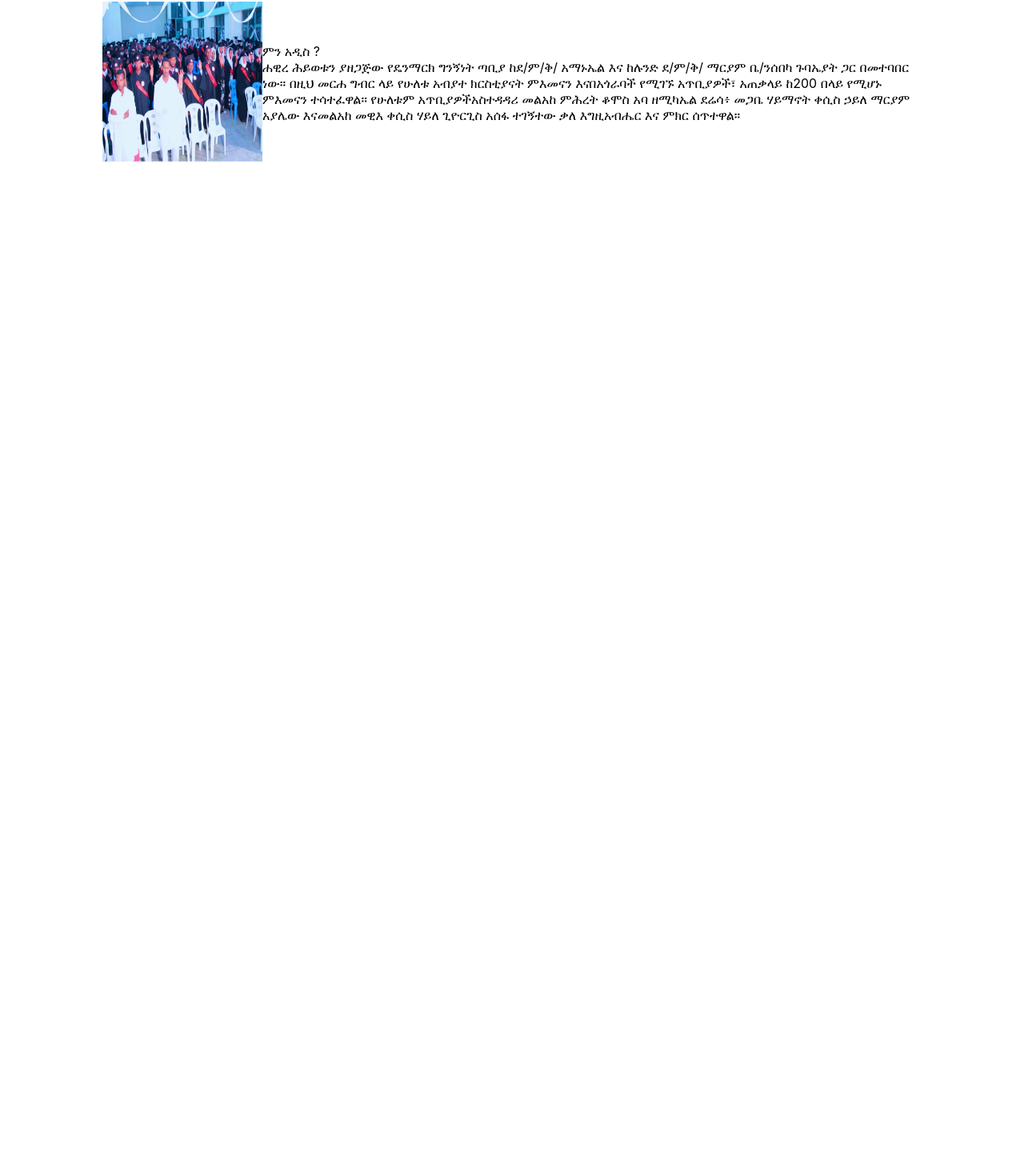
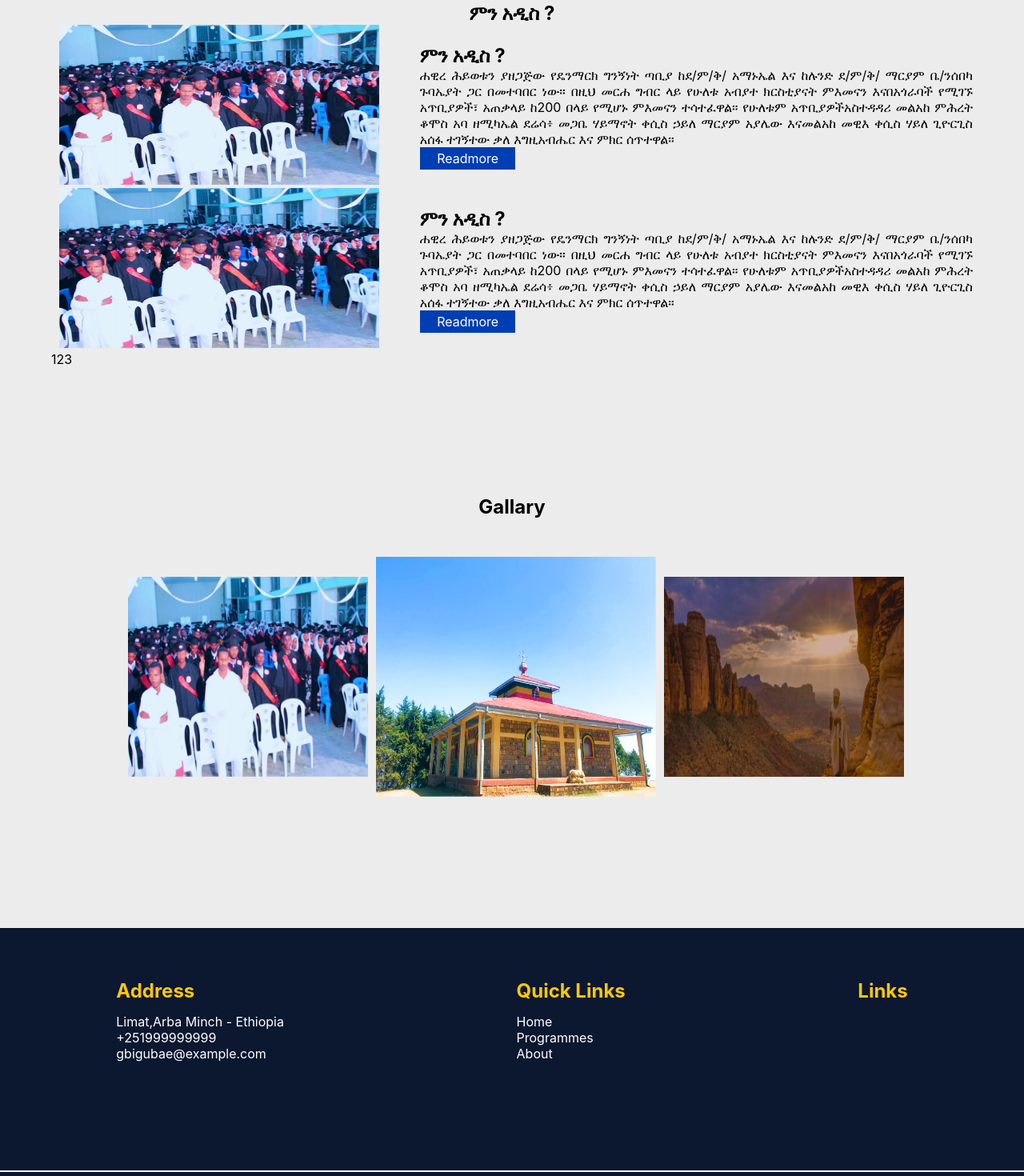
Before and after one commit to Birhane-G/gbigubae, a React (Create React App) app: page / in a window 1280 px wide. Shown: the part 808-2278 px from the top of the page at 80% size. Before the commit the page ends 1014 px from the top, so only its background shows below. Built offline with nearby package versions, Linux system fonts and the light colour scheme.

Commit message:
Homepage section completed

```diff
--- a/src/App.css
+++ b/src/App.css
@@ -1,38 +1,3 @@
-.App {
-  text-align: center;
+body{
+  background-color: rgb(236, 236, 236);
 }
-
-.App-logo {
-  height: 40vmin;
-  pointer-events: none;
-}
-
-@media (prefers-reduced-motion: no-preference) {
-  .App-logo {
-    animation: App-logo-spin infinite 20s linear;
-  }
-}
-
-.App-header {
-  background-color: #282c34;
-  min-height: 100vh;
-  display: flex;
-  flex-direction: column;
-  align-items: center;
-  justify-content: center;
-  font-size: calc(10px + 2vmin);
-  color: white;
-}
-
-.App-link {
-  color: #61dafb;
-}
-
-@keyframes App-logo-spin {
-  from {
-    transform: rotate(0deg);
-  }
-  to {
-    transform: rotate(360deg);
-  }
-}
--- a/src/assets/css/style.css
+++ b/src/assets/css/style.css
@@ -1,3 +1,8 @@
+*{
+  margin: 0;
+  padding: 0;
+  overflow-x: hidden;
+}
 .Navigation-bar {
   width: 100%;
   height: 65px;
@@ -38,17 +43,16 @@
 .links ul li:hover {
   color: brown;
 }
-li:last-child {
+.links ul li:last-child {
   background-color: rgb(0, 0, 0);
   color: aliceblue;
   padding: 8px 12px;
 }
-li:last-child:hover {
+.links ul li:last-child:hover {
   color: black !important;
   background: none !important;
   border: 2px solid black;
 }
-
 .background-image {
   width: 100%;
   height: 650px;
--- a/src/assets/css/theme.css
+++ b/src/assets/css/theme.css
@@ -1,3 +1,45 @@
-:root{
-
-}
+:root {
+    --dl-color-gray-500: #595959;
+    --dl-color-gray-700: #999999;
+    --dl-color-gray-900: #D9D9D9;
+    --dl-size-size-large: 144px;
+    --dl-size-size-small: 48px;
+    --dl-color-danger-300: #A22020;
+    --dl-color-danger-500: #BF2626;
+    --dl-color-danger-700: #E14747;
+    --dl-color-gray-black: #000000;
+    --dl-color-gray-white: #FFFFFF;
+    --dl-size-size-medium: 96px;
+    --dl-size-size-xlarge: 192px;
+    --dl-size-size-xsmall: 16px;
+    --dl-space-space-unit: 16px;
+    --dl-color-primary-100: #003EB3;
+    --dl-color-primary-300: #0074F0;
+    --dl-color-primary-500: #14A9FF;
+    --dl-color-primary-700: #85DCFF;
+    --dl-color-success-300: #199033;
+    --dl-color-success-500: #32A94C;
+    --dl-color-success-700: #4CC366;
+    --dl-size-size-xxlarge: 288px;
+    --dl-size-size-maxwidth: 1400px;
+    --dl-radius-radius-round: 50%;
+    --dl-space-space-halfunit: 8px;
+    --dl-space-space-sixunits: 96px;
+    --dl-space-space-twounits: 32px;
+    --dl-radius-radius-radius2: 2px;
+    --dl-radius-radius-radius4: 4px;
+    --dl-radius-radius-radius8: 8px;
+    --dl-space-space-fiveunits: 80px;
+    --dl-space-space-fourunits: 64px;
+    --dl-space-space-threeunits: 48px;
+    --dl-space-space-oneandhalfunits: 24px;
+  }
+  .button {
+    color: var(--dl-color-gray-black);
+    display: inline-block;
+    padding: 0.5rem 1rem;
+    border-color: var(--dl-color-gray-black);
+    border-width: 1px;
+    border-radius: 4px;
+    background-color: var(--dl-color-gray-white);
+  }
--- a/src/views/Blog/BlogSection.jsx
+++ b/src/views/Blog/BlogSection.jsx
@@ -1,21 +1,64 @@
 import React from "react";
-import Graduation from "../../assets/image/Graduation.png"
-import "./blog.css"
+import Graduation from "../../assets/image/Graduation.png";
+import "./blog.css";
 export const BlogSection = () => {
   return (
+    <div className="blog">
+      <div className="section_title">
+        <h1>ምን አዲስ ?</h1>
+      </div>
       <div className="blogSection_container">
         <div className="Card_container">
+          <div className="card">
             <div className="Image">
               <img src={Graduation} alt="" />
             </div>
             <div className="Text_container">
-          <div className="Tiltle">ምን አዲስ ?</div>
+              <div className="Tiltle">
+                <h1>ምን አዲስ ?</h1>
+              </div>
               <div className="discription">
-            ሐዊረ ሕይወቱን ያዘጋጅው የዴንማርክ ግንኝነት ጣቢያ ከደ/ም/ቅ/ አማኑኤል እና ከሉንድ ደ/ም/ቅ/ ማርያም
-            ቤ/ንሰበካ ጉባኤያት ጋር በመተባበር ነው። በዚህ መርሐ ግብር ላይ የሁለቱ አብያተ ክርስቲያናት ምእመናን
-            እናበአጎራባች የሚገኙ አጥቢያዎች፣ አጠቃላይ ከ200 በላይ የሚሆኑ ምእመናን ተሳተፈዋል። የሁለቱም
-            አጥቢያዎችአስተዳዳሪ መልአከ ምሕረት ቆሞስ አባ ዘሚካኤል ደሬሳ፥ መጋቤ ሃይማኖት ቀሲስ ኃይለ ማርያም አያሌው
-            እናመልአከ መዊእ ቀሲስ ሃይለ ጊዮርጊስ አሰፋ ተገኝተው ቃለ እግዚአብሔር እና ምክር ሰጥተዋል።
+                <p>
+                  ሐዊረ ሕይወቱን ያዘጋጅው የዴንማርክ ግንኝነት ጣቢያ ከደ/ም/ቅ/ አማኑኤል እና ከሉንድ ደ/ም/ቅ/
+                  ማርያም ቤ/ንሰበካ ጉባኤያት ጋር በመተባበር ነው። በዚህ መርሐ ግብር ላይ የሁለቱ አብያተ
+                  ክርስቲያናት ምእመናን እናበአጎራባች የሚገኙ አጥቢያዎች፣ አጠቃላይ ከ200 በላይ የሚሆኑ ምእመናን
+                  ተሳተፈዋል። የሁለቱም አጥቢያዎችአስተዳዳሪ መልአከ ምሕረት ቆሞስ አባ ዘሚካኤል ደሬሳ፥ መጋቤ
+                  ሃይማኖት ቀሲስ ኃይለ ማርያም አያሌው እናመልአከ መዊእ ቀሲስ ሃይለ ጊዮርጊስ አሰፋ ተገኝተው ቃለ
+                  እግዚአብሔር እና ምክር ሰጥተዋል።
+                </p>
+                <div className="readmore">
+                  <a href="/">Readmore</a>
+                </div>
+              </div>
+            </div>
+          </div>
+          <div className="card">
+            <div className="Image">
+              <img src={Graduation} alt="" />
+            </div>
+            <div className="Text_container">
+              <div className="Tiltle">
+                <h1>ምን አዲስ ?</h1>
+              </div>
+              <div className="discription">
+                <p>
+                  ሐዊረ ሕይወቱን ያዘጋጅው የዴንማርክ ግንኝነት ጣቢያ ከደ/ም/ቅ/ አማኑኤል እና ከሉንድ ደ/ም/ቅ/
+                  ማርያም ቤ/ንሰበካ ጉባኤያት ጋር በመተባበር ነው። በዚህ መርሐ ግብር ላይ የሁለቱ አብያተ
+                  ክርስቲያናት ምእመናን እናበአጎራባች የሚገኙ አጥቢያዎች፣ አጠቃላይ ከ200 በላይ የሚሆኑ ምእመናን
+                  ተሳተፈዋል። የሁለቱም አጥቢያዎችአስተዳዳሪ መልአከ ምሕረት ቆሞስ አባ ዘሚካኤል ደሬሳ፥ መጋቤ
+                  ሃይማኖት ቀሲስ ኃይለ ማርያም አያሌው እናመልአከ መዊእ ቀሲስ ሃይለ ጊዮርጊስ አሰፋ ተገኝተው ቃለ
+                  እግዚአብሔር እና ምክር ሰጥተዋል።
+                </p>
+                <div className="readmore">
+                  <a href="/">Readmore</a>
+                </div>
+              </div>
+            </div>
+          </div>
+          <div className="pagination">
+            <div>
+              <span>123</span>
+            </div>
           </div>
         </div>
       </div>
--- a/src/views/Blog/blog.css
+++ b/src/views/Blog/blog.css
@@ -1,19 +1,54 @@
-.blogSection_container{
-    display: flex;
-    justify-content: center;
-    width: 100%;
-    margin-top: 10em;
+@import "../../assets/css/theme.css";
+.blog {
+  margin-top: 10em;
 }
-.Card_container{
-    display: flex;
-    justify-content: space-between;
-    align-items: center;
-    width: 80%;
+.section_title {
+  display: flex;
+  justify-content: center;
 }
-.Image{
-    width: 60%;
+.blogSection_container {
+  margin-top: 3em;
+  display: flex;
+  margin: 0 auto;
+  width: 90%;
 }
-.Image img{
-    width: 200px;
+.card {
+  display: flex;
+  justify-content: space-between;
+  align-items: center;
+  width: 100%;
+}
+.card .Image:hover {
+  overflow: hidden;
+  scale: 1.05;
+  transition: 0.7s;
+}
+.card .Image img{
+    width: 400px;
     height: 200px;
 }
+.card .Text_container {
+  width: 60%;
+}
+.card .Text_container .discription p {
+  text-align: justify;
+}
+.readmore {
+  width: 15%;
+  background-color: var(--dl-color-primary-100);
+  padding: 4px 8px;
+  cursor: pointer;
+  display: flex;
+  justify-content: center;
+}
+.readmore a {
+  color: var(--dl-color-gray-white);
+  text-decoration: none;
+}
+.readmore:hover {
+  background: none;
+  border: 1px solid var(--dl-color-primary-100);
+}
+.readmore:hover  a{
+    color :var(--dl-color-primary-100);
+  }
--- /dev/null
+++ b/src/views/Gallary/Gallary.jsx
@@ -0,0 +1,28 @@
+import React from "react";
+import Graduation from "../../assets/image/Graduation.png";
+import church from "../../assets/image/church.png";
+import image from "../../assets/image/image.png";
+import "./gallary.css";
+export const Gallary = () => {
+  return (
+    <div className="gallary_container">
+      <div className="section_title">
+        <h1>Gallary</h1>
+      </div>
+      <div className="gallary">
+        <div className="img">
+          <img src={Graduation} alt="" />
+        </div>
+        <div className="img center">
+          <img src={church} alt="" />
+        </div>
+        <div className="img">
+          <img src={image} alt="" />
+        </div>
+      </div>
+      <div className="">
+        <span></span>
+      </div>
+    </div>
+  );
+};
--- /dev/null
+++ b/src/views/Gallary/gallary.css
@@ -0,0 +1,18 @@
+.gallary_container{
+    margin-top: 10em;
+}
+.gallary{
+    margin-top: 3em;
+    display: flex;
+    justify-content: center;
+    align-items: center;
+}
+img{
+    width: 300px;
+    height: 250px;
+    padding-left: 10px;
+}
+.center img{
+    width: 350px;
+    height: 300px;
+}
--- a/src/views/Home.jsx
+++ b/src/views/Home.jsx
@@ -1,6 +1,8 @@
 import React from "react";
 import { Header } from "./inc/Header";
 import { BlogSection } from "./Blog/BlogSection";
+import { Gallary } from "./Gallary/Gallary";
+import { Footer } from "./footer/Footer";
 export const Home = () => {
   return (
     <section>
@@ -13,6 +15,8 @@ export const Home = () => {
         </div>
       </div>
       <BlogSection />
+      <Gallary />
+      <Footer />
     </section>
   );
 };
--- /dev/null
+++ b/src/views/footer/Footer.jsx
@@ -0,0 +1,38 @@
+import React from "react";
+import "./footer.css";
+
+export const Footer = () => {
+  return (
+    <div className="footer">
+      <div className="footer_container">
+        <div className="fotter_card">
+          <div className="address">
+            <h1>Address</h1>
+            <p>Limat,Arba Minch - Ethiopia</p>
+            <p>+251999999999</p>
+            <p>gbigubae@example.com</p>
+          </div>
+        </div>
+        <div className="fotter_card">
+          <div className="quickLink">
+            <h1>Quick Links</h1>
+            <ul>
+              <li>Home</li>
+              <li>Programmes</li>
+              <li>About</li>
+            </ul>
+          </div>
+        </div>
+        <div className="fotter_card">
+          <div className="fotterlinks">
+            <h1>Links</h1>
+          </div>
+        </div>
+      </div>
+      <div className="hrline"></div>
+      <div className="footer_bottom">
+        <span>© GIBIGUBAE. All Rights Reserved.</span>
+      </div>
+    </div>
+  );
+};
--- /dev/null
+++ b/src/views/footer/footer.css
@@ -0,0 +1,35 @@
+.footer {
+  width: 100%;
+  height: 350px;
+  background-color: #0c1730;
+  margin-top: 10em;
+}
+.footer_container {
+  display: flex;
+  justify-content: space-around;
+  margin-top: 4em;
+  margin-bottom: 8.5em;
+}
+.fotter_card h1 {
+  margin-bottom: 0.6em;
+  color: #ffc903;
+}
+.address p {
+  color: #ffffff;
+}
+.quickLink li {
+  color: #ffffff;
+}
+.hrline {
+  width: 100%;
+  height: 2px;
+  background: #ffffff;
+}
+.footer_bottom{
+  display: flex;
+  justify-content: center;
+  margin-top: 15px;
+}
+.footer_bottom span{
+  color: #ffffff;
+}
```
Also changed, not shown: src/assets/image/church.png (renamed from src/assets/image/image-about.png). Lines whose indentation alone changed are shown as unchanged.
